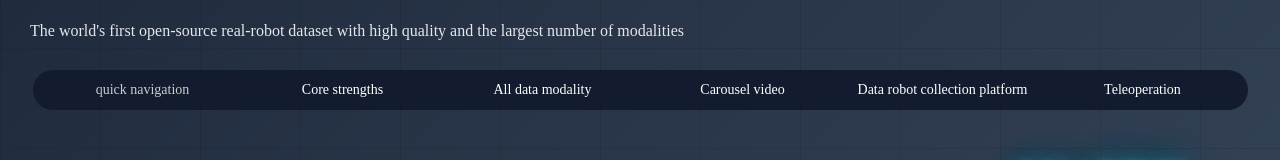
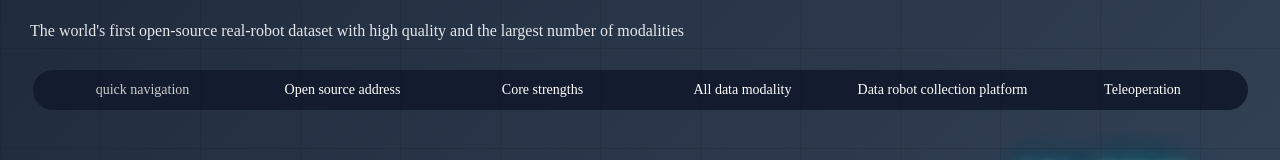
Before and after one commit to RealManRobot/real_source_dataset, a Vue app: page /#/index in a window 1280 px wide. Shown: the part 152-312 px from the top of the page. Built offline with nearby package versions, Linux system fonts and the light colour scheme.

Commit message:
更新代码

```diff
--- a/src/views/home/index.js
+++ b/src/views/home/index.js
@@ -6,9 +6,10 @@ import { t } from "@/i18n/index.js" // i18n 国际化
 export default function (props, emit) {
   const routeList = ref([
     // {id: _.guID(), name:'合作公司', id:'partnerCompany'},
+    {id: _.guID(), name: t('open_source_address'), id:'sourceAddress'},
     {id: _.guID(), name: t('core_strengths'), id:'mainAdvance'},
     {id: _.guID(), name: t('all_data_modality'), id:'dataModality'},
-    {id: _.guID(), name: t('carousel_video'), id:'video'},
+    // {id: _.guID(), name: t('carousel_video'), id:'video'},
     {id: _.guID(), name: t('data_robot_collection_platform'), id:'robotPlatform'},
     {id: _.guID(), name: t('Teleoperation'), id:'remoteOperaction'},
   ])
```
Also changed, not shown: src/views/home/index.vue (+1 -1 lines).
